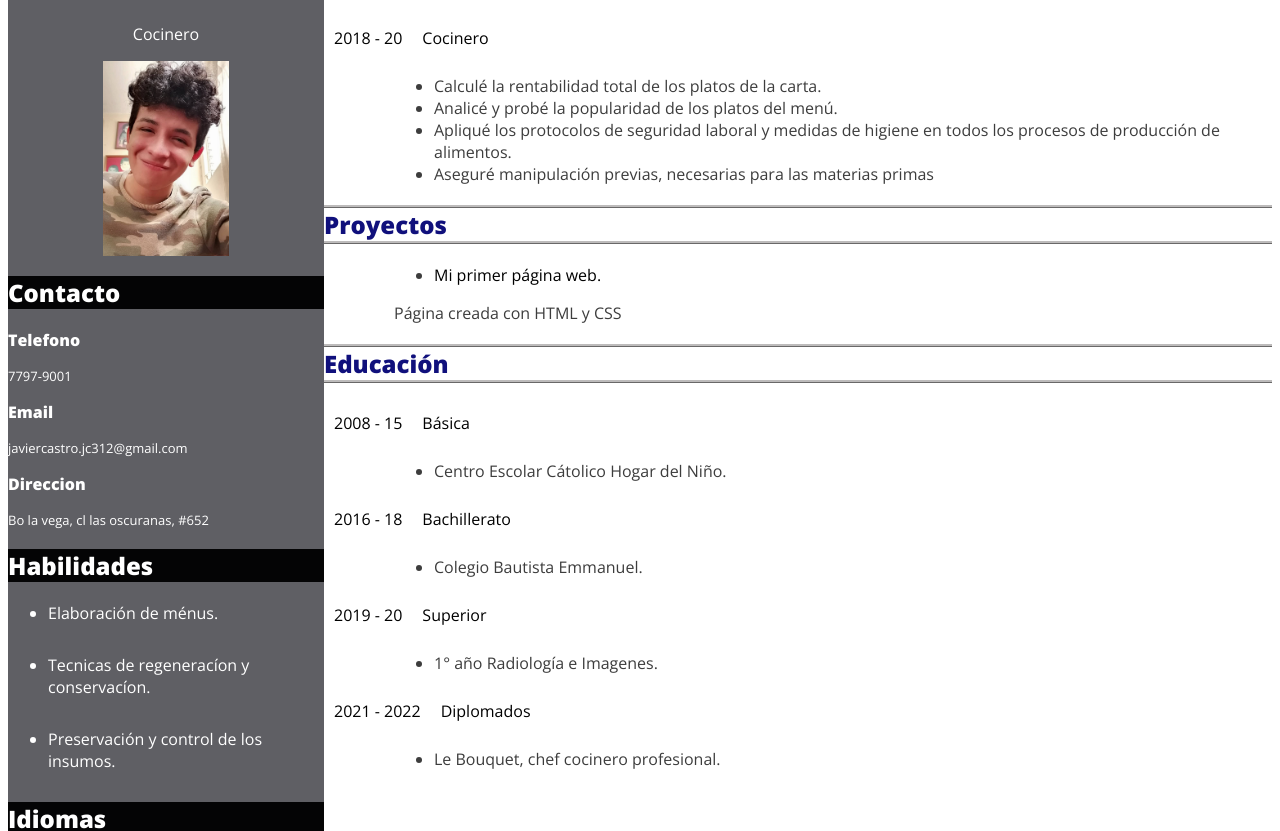
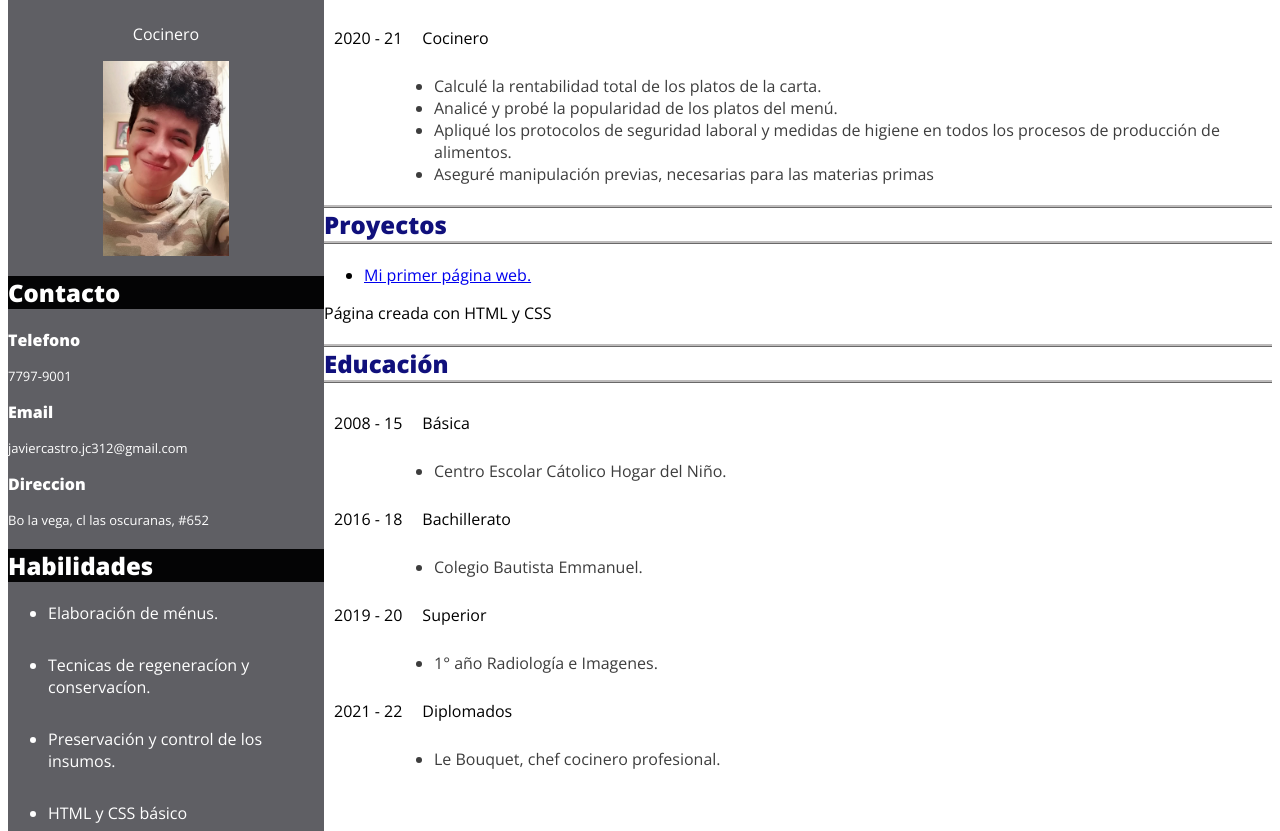
Before and after one commit to Javxer/CV, a website: page index.html in a window 1280 px wide. Shown: the part 130-961 px from the top of the page. Drawn offline with nearby package versions, Linux system fonts and the light colour scheme.

Commit message:
Update index.html

```diff
--- a/index.html
+++ b/index.html
@@ -40,6 +40,7 @@
                         <li class="item">Elaboración de ménus.</li>
                         <li class="item">Tecnicas de regeneracíon y conservacíon.</li>
                         <li class="item">Preservación y control de los insumos.</li>
+                        <li class="item">HTML y CSS básico</li>
                     </ul>
                 </article>
                 <article>
@@ -83,7 +84,7 @@
                 <article id="experiencia">
                     <h2>Experiencia</h2>
                     <div class="experiencia-datos">
-                        <p>2018 - 20</p>
+                        <p>2020 - 21</p>
                         <p>Cocinero</p>
                     </div>
                     <div id="lista">
@@ -97,7 +98,7 @@
                 </article>
                 <article id="proyectos">
                     <h2>Proyectos</h2>
-                    <div id="lista">
+                    <div id="lista-link">
                     <ul>
                         <li> <a href="https://javxer.github.io/proyecto1/?fbclid=IwAR27qgFDkJNyN5oQRgqHmiBQJyU8SN_8Q0Z_jAhesbxM8O90FJP_dKPCPEA" target="_blank">Mi primer página web.</a></li>
                     </ul>
@@ -130,7 +131,7 @@
                     <li>1° año Radiología e Imagenes.</li>
                 </ul>
                 <div class="education-titulo">
-                    <p>2021 - 2022</p>
+                    <p>2021 - 22</p>
                     <p>Diplomados</p>
                 </div>
                 <ul>
```
